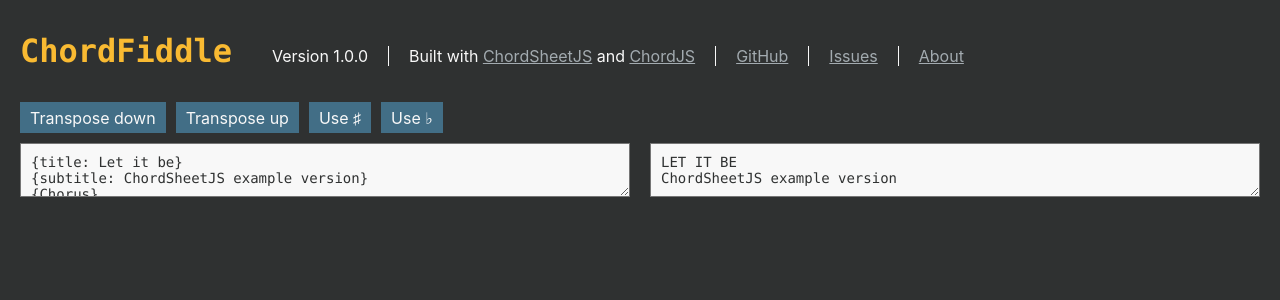
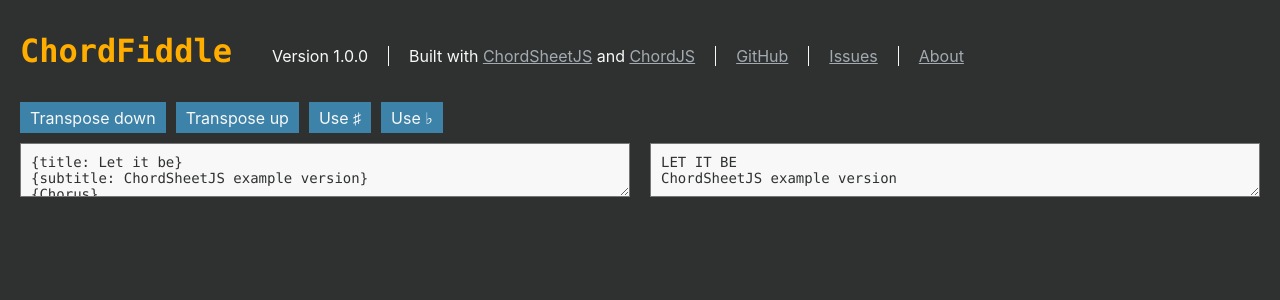
Before and after one commit to martijnversluis/ChordFiddle, a web app: file index.html in a window 1280 px wide. Shown: the top 300 px of the page. Run offline with its HTML, style and script files only (its server is not run), Linux system fonts and the light colour scheme.

Commit message:
Spice up colors

```diff
--- a/bundle.css
+++ b/bundle.css
@@ -59,7 +59,7 @@ header {
     margin: 0; }
     header .site-name a,
     header .site-name a:hover {
-      color: #F9BA32;
+      color: #FFAE00;
       text-decoration: none; }
   header .meta {
     display: inline-block;
@@ -82,8 +82,8 @@ header {
 
 .mod-readme {
   background: #F8F8F8;
-  border: 1px #426E86 solid;
-  box-shadow: 0 0 5px #426E86;
+  border: 1px #3C82A9 solid;
+  box-shadow: 0 0 5px #3C82A9;
   bottom: 0;
   display: none;
   left: 0;
@@ -110,7 +110,7 @@ header {
     max-height: 100%;
     overflow: auto; }
   .mod-readme a {
-    color: #426E86;
+    color: #3C82A9;
     text-decoration: underline; }
     .mod-readme a:hover {
       text-decoration: none; }
@@ -130,7 +130,7 @@ header {
   .mod-toolbar button {
     -webkit-appearance: none;
       -webkit-appearance--moz-appearance: none;
-    background-color: #426E86;
+    background-color: #3C82A9;
     border: 0;
     color: #F8F8F8;
     font-family: inherit;
--- a/index.html
+++ b/index.html
@@ -1,5 +1,5 @@
 
-<html lang="en"></html><head><meta charset="utf-8" /><title>ChordFiddle</title><meta name="description" content="ChordPro editor. Tranpose your chord sheet. Convert ChordPro to chord sheet." /><meta name="keywords" content="javascript, chords, parsing, convert, chord-sheet, chordpro" /><link rel="stylesheet" href="bundle.css?v=1506805638000" /></head><body><header><div class="wrapper"><h1 class="site-name"><a>ChordFiddle</a></h1><ul class="meta"><li>Version 1.0.0</li><li>Built with <a href="https://github.com/martijnversluis/ChordSheetJS" target="_blank">ChordSheetJS</a> and <a href="https://github.com/martijnversluis/ChordJS" target="_blank">ChordJS</a></li><li><a href="https://github.com/martijnversluis/chordfiddle" target="_blank">GitHub</a></li><li><a href="https://github.com/martijnversluis/chordfiddle/issues" target="_blank">Issues</a></li><li><a href="#readme">About</a></li></ul></div></header><main><ul class="mod-toolbar"><li><button data-id="transpose-down">Transpose down</button></li><li><button data-id="transpose-up">Transpose up</button></li><li><button data-id="switch-to-sharp">Use ♯</button></li><li><button data-id="switch-to-flat">Use ♭</button></li></ul><div class="columns"><section class="column column-left"><textarea data-id="chordProEditor" class="sheet-editor">{title: Let it be}
+<html lang="en"></html><head><meta charset="utf-8" /><title>ChordFiddle</title><meta name="description" content="ChordPro editor. Tranpose your chord sheet. Convert ChordPro to chord sheet." /><meta name="keywords" content="javascript, chords, parsing, convert, chord-sheet, chordpro" /><link rel="stylesheet" href="bundle.css?v=1506868569000" /></head><body><header><div class="wrapper"><h1 class="site-name"><a>ChordFiddle</a></h1><ul class="meta"><li>Version 1.0.0</li><li>Built with <a href="https://github.com/martijnversluis/ChordSheetJS" target="_blank">ChordSheetJS</a> and <a href="https://github.com/martijnversluis/ChordJS" target="_blank">ChordJS</a></li><li><a href="https://github.com/martijnversluis/chordfiddle" target="_blank">GitHub</a></li><li><a href="https://github.com/martijnversluis/chordfiddle/issues" target="_blank">Issues</a></li><li><a href="#readme">About</a></li></ul></div></header><main><ul class="mod-toolbar"><li><button data-id="transpose-down">Transpose down</button></li><li><button data-id="transpose-up">Transpose up</button></li><li><button data-id="switch-to-sharp">Use ♯</button></li><li><button data-id="switch-to-flat">Use ♭</button></li></ul><div class="columns"><section class="column column-left"><textarea data-id="chordProEditor" class="sheet-editor">{title: Let it be}
 {subtitle: ChordSheetJS example version}
 {Chorus}
 
@@ -32,7 +32,7 @@ future features.</p>
 <li>commit and push your changes</li>
 <li>open a pull request</li>
 </ul>
-</div></section><script src="bundle.js?v=1506805637000"></script>
+</div></section><script src="bundle.js?v=1506868568000"></script>
 <script type="text/javascript">
 //<![CDATA[
 if (window.location.hostname == 'martijnversluis.github.io') {
--- a/sass/_variables.sass
+++ b/sass/_variables.sass
@@ -8,8 +8,8 @@ $toolbar-spacing: $spacing-m
 
 $theme-background: #2F3131
 $theme-foreground: #F8F8F8
-$theme-primary: #F9BA32
-$theme-secondary: #426E86
+$theme-primary: #FFAE00
+$theme-secondary: #3C82A9
 
 $silver: #d0d0d0
 
```
